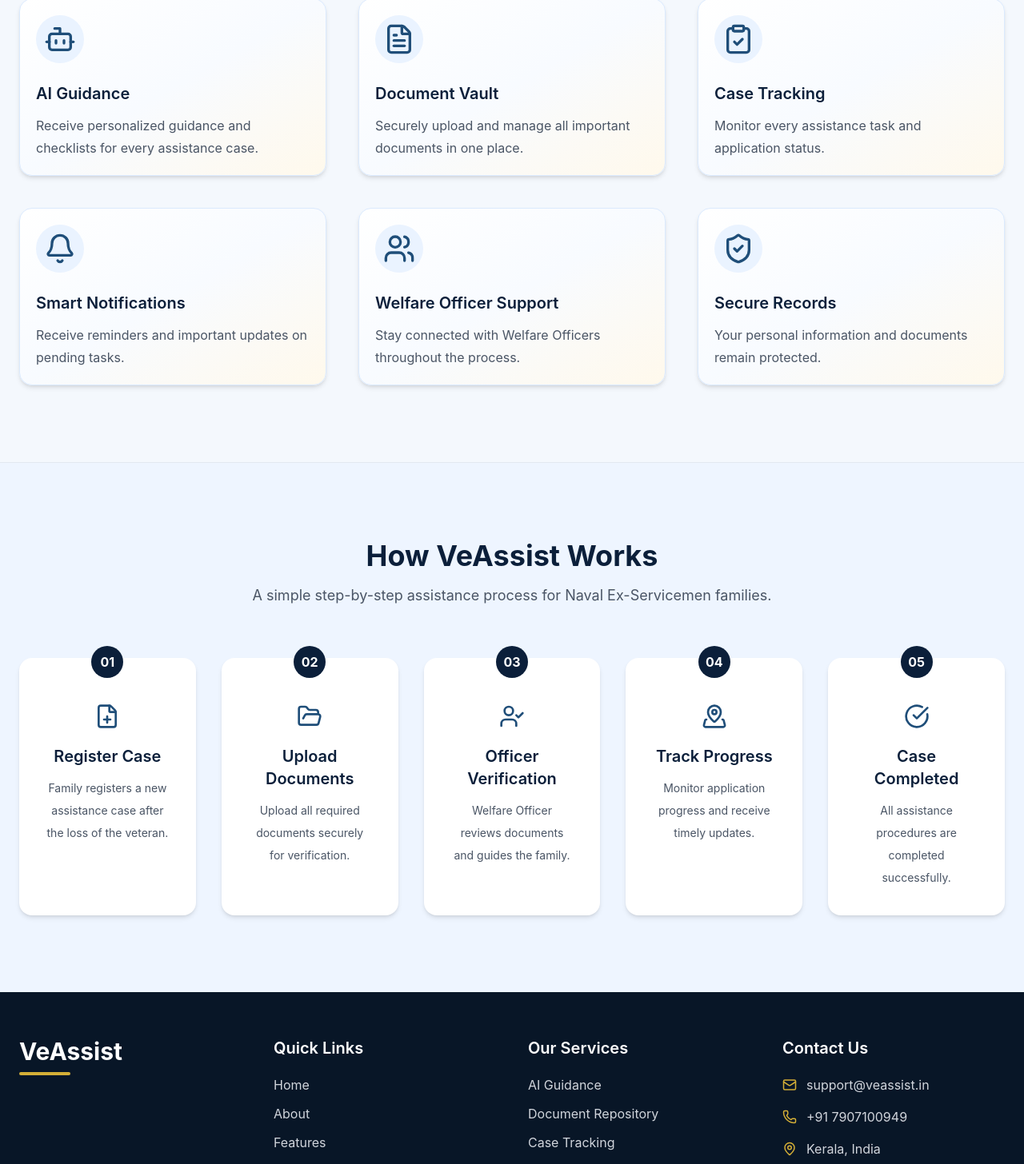
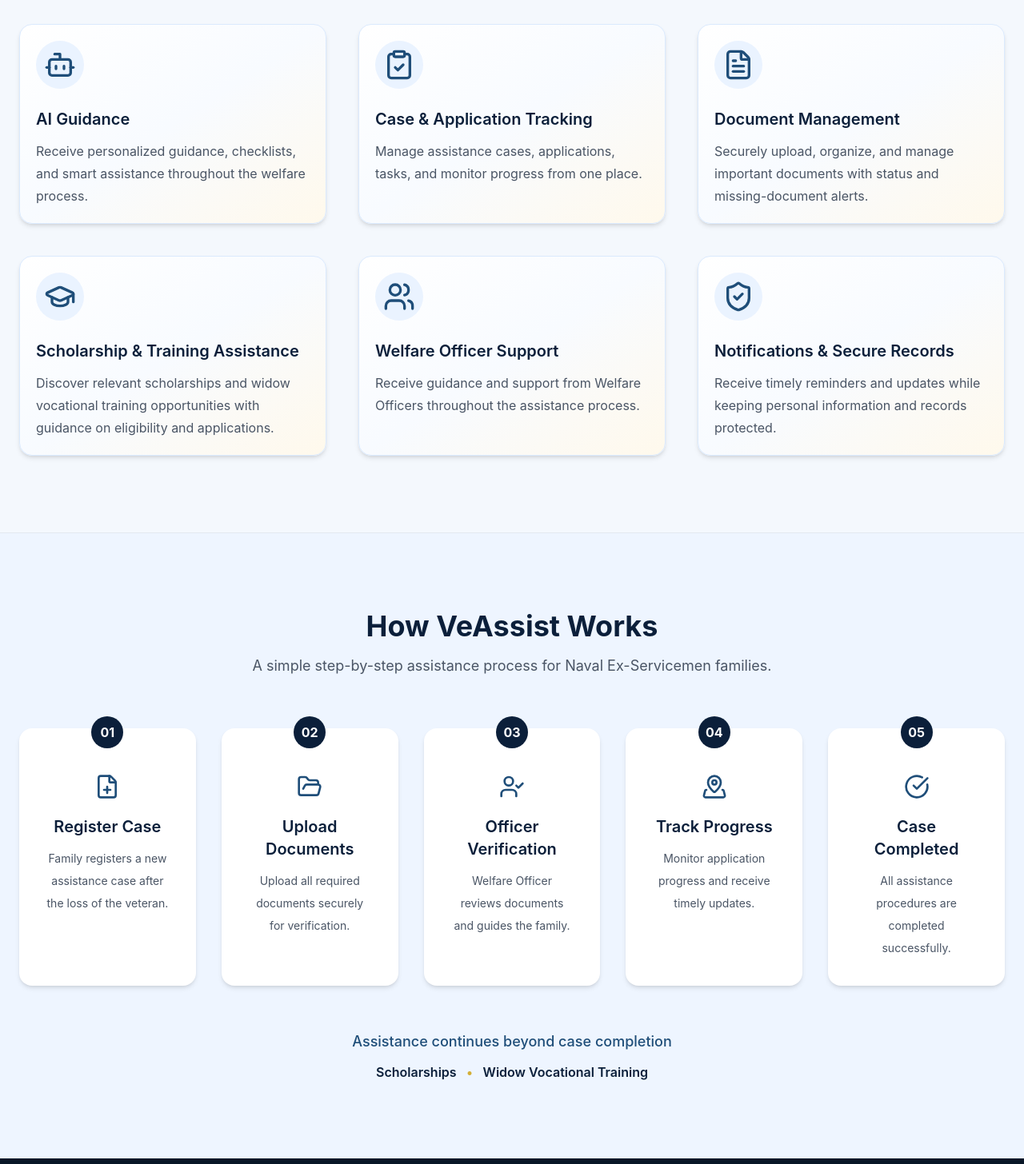
Before and after one commit to AnaghaAjidev/VeAssist, a React (Vite) app in the folder client/: page / in a window 1280 px wide. Shown: the part 1864-3320 px from the top of the page at 80% size. Built offline with nearby package versions, Linux system fonts and the light colour scheme.

Commit message:
Updated homepage UI and About page

```diff
--- a/client/src/components/common/Footer.jsx
+++ b/client/src/components/common/Footer.jsx
@@ -53,13 +53,17 @@
             Our Services
           </h3>
 
-          <ul className="space-y-3">
+          <ul className="space-y-2">
 
             <li>AI Guidance</li>
 
             <li>Document Repository</li>
 
-            <li>Case Tracking</li>
+            <li>Case & Application Tracking</li>
+
+            <li>Scholarship Assistance</li>
+
+            <li>Widow Vocational Training</li>
 
             <li>Welfare Officer Support</li>
 
--- a/client/src/pages/public/AboutPage.jsx
+++ b/client/src/pages/public/AboutPage.jsx
@@ -73,21 +73,18 @@
                         </h2>
 
                         <p className="mt-8 text-lg text-gray-600 leading-8">
-
                             VeAssist is a web-based assistance platform developed to support
                             Naval Ex-Servicemen families in accessing welfare services with
-                            greater ease and confidence. It brings together guidance,
-                            document management, application tracking, and officer support
-                            into a single digital platform.
-
+                            greater ease and confidence. It brings together AI-guided
+                            assistance, document management, application tracking, and
+                            Welfare Officer support into a single digital platform.
                         </p>
 
                         <p className="mt-6 text-lg text-gray-600 leading-8">
-
-                            By simplifying complex procedures and providing a structured
-                            workflow, VeAssist helps families stay informed, organized,
-                            and connected throughout every stage of the assistance process.
-
+                            Beyond the initial assistance process, VeAssist also helps families
+                            discover relevant scholarship opportunities and widow vocational
+                            training assistance, providing guidance on eligibility, documents,
+                            and official application procedures.
                         </p>
 
                     </div>
@@ -176,12 +173,15 @@
 
                     <div className="space-y-10">
 
+                        {/* Objective 01 */}
                         <div className="flex gap-8">
                             <span className="text-5xl font-bold text-[#D4AF37]">01</span>
+
                             <div>
                                 <h3 className="text-2xl font-semibold text-[#0B1F3A]">
                                     Simplify Welfare Procedures
                                 </h3>
+
                                 <p className="text-gray-600 mt-2 leading-7">
                                     Make assistance procedures easier to understand through a structured digital platform.
                                 </p>
@@ -190,12 +190,15 @@
 
                         <hr className="border-slate-300" />
 
+                        {/* Objective 02 */}
                         <div className="flex gap-8">
                             <span className="text-5xl font-bold text-[#D4AF37]">02</span>
+
                             <div>
                                 <h3 className="text-2xl font-semibold text-[#0B1F3A]">
                                     Provide AI-Guided Assistance
                                 </h3>
+
                                 <p className="text-gray-600 mt-2 leading-7">
                                     Offer intelligent guidance and recommendations throughout every stage of the process.
                                 </p>
@@ -204,12 +207,15 @@
 
                         <hr className="border-slate-300" />
 
+                        {/* Objective 03 */}
                         <div className="flex gap-8">
                             <span className="text-5xl font-bold text-[#D4AF37]">03</span>
+
                             <div>
                                 <h3 className="text-2xl font-semibold text-[#0B1F3A]">
                                     Secure Document Management
                                 </h3>
+
                                 <p className="text-gray-600 mt-2 leading-7">
                                     Ensure important documents are safely stored, organized, and easily accessible.
                                 </p>
@@ -218,23 +224,43 @@
 
                         <hr className="border-slate-300" />
 
+                        {/* Objective 04 */}
                         <div className="flex gap-8">
                             <span className="text-5xl font-bold text-[#D4AF37]">04</span>
+
                             <div>
                                 <h3 className="text-2xl font-semibold text-[#0B1F3A]">
                                     Improve Communication & Transparency
                                 </h3>
+
                                 <p className="text-gray-600 mt-2 leading-7">
                                     Keep families informed with timely updates and transparent progress tracking.
                                 </p>
                             </div>
                         </div>
 
+                        <hr className="border-slate-300" />
+
+                        {/* Objective 05 */}
+                        <div className="flex gap-8">
+                            <span className="text-5xl font-bold text-[#D4AF37]">05</span>
+
+                            <div>
+                                <h3 className="text-2xl font-semibold text-[#0B1F3A]">
+                                    Extend Assistance Beyond Initial Procedures
+                                </h3>
+
+                                <p className="text-gray-600 mt-2 leading-7">
+                                    Help families discover relevant scholarships and widow vocational
+                                    training opportunities with clear guidance throughout the application process.
+                                </p>
+                            </div>
                         </div>
 
                     </div>
+                </div>
+            </section>
 
-            </section>
             {/* Who Can Use VeAssist */}
             <section className="py-24 bg-gradient-to-r from-[#0B1F3A] via-[#163A63] to-[#1F4E79]">
 
@@ -336,6 +362,7 @@
                             "Node.js",
                             "Express.js",
                             "MongoDB Atlas",
+                            "Cloudinary",
                             "JWT",
                             "Git",
                             "GitHub",
--- a/client/src/pages/public/HomePage.jsx
+++ b/client/src/pages/public/HomePage.jsx
@@ -1,7 +1,7 @@
 import Navbar from "../../components/common/Navbar";
 import heroImage from "../../assets/hero-image.png";
 import {
-    Bot, FileText, ClipboardCheck, Bell, Users, ShieldCheck,
+    Bot, FileText, ClipboardCheck, Bell, Users, ShieldCheck, GraduationCap,
     FilePlus, FolderOpen, UserCheck, MapPinned, CircleCheckBig
 } from "lucide-react";
 import Footer from "../../components/common/Footer";
@@ -14,32 +14,38 @@
         {
             icon: <Bot size={40} />,
             title: "AI Guidance",
-            description: "Receive personalized guidance and checklists for every assistance case.",
+            description:
+                "Receive personalized guidance, checklists, and smart assistance throughout the welfare process.",
+        },
+        {
+            icon: <ClipboardCheck size={40} />,
+            title: "Case & Application Tracking",
+            description:
+                "Manage assistance cases, applications, tasks, and monitor progress from one place.",
         },
         {
             icon: <FileText size={40} />,
-            title: "Document Vault",
-            description: "Securely upload and manage all important documents in one place.",
+            title: "Document Management",
+            description:
+                "Securely upload, organize, and manage important documents with status and missing-document alerts.",
         },
         {
-            icon: <ClipboardCheck size={40} />,
-            title: "Case Tracking",
-            description: "Monitor every assistance task and application status.",
-        },
-        {
-            icon: <Bell size={40} />,
-            title: "Smart Notifications",
-            description: "Receive reminders and important updates on pending tasks.",
+            icon: <GraduationCap size={40} />,
+            title: "Scholarship & Training Assistance",
+            description:
+                "Discover relevant scholarships and widow vocational training opportunities with guidance on eligibility and applications.",
         },
         {
             icon: <Users size={40} />,
             title: "Welfare Officer Support",
-            description: "Stay connected with Welfare Officers throughout the process.",
+            description:
+                "Receive guidance and support from Welfare Officers throughout the assistance process.",
         },
         {
             icon: <ShieldCheck size={40} />,
-            title: "Secure Records",
-            description: "Your personal information and documents remain protected.",
+            title: "Notifications & Secure Records",
+            description:
+                "Receive timely reminders and updates while keeping personal information and records protected.",
         },
     ];
 
@@ -186,8 +192,9 @@
 
                                 VeAssist was created to simplify this journey by providing
                                 families with clear guidance, organized documentation,
-                                and continuous support—helping them focus on what truly
-                                matters while ensuring no important step is missed.
+                                application tracking, and continuous assistance—including
+                                access to relevant scholarships and widow vocational training
+                                opportunities.
                             </p>
 
                             {/* Statistics */}
@@ -309,10 +316,34 @@
                     </p>
 
                 </div>
+
             ))}
 
         </div>
+
+        {/* Continued Assistance */}
+        <div className="mt-14 text-center">
+
+            <p className="text-[#1F4E79] text-lg font-medium">
+                Assistance continues beyond case completion
+            </p>
+
+            <div className="flex items-center justify-center gap-3 mt-3">
+                <span className="text-[#0B1F3A] font-semibold">
+                    Scholarships
+                </span>
+
+                <span className="text-[#D4AF37]">•</span>
+
+                <span className="text-[#0B1F3A] font-semibold">
+                    Widow Vocational Training
+                </span>
             </div>
+
+        </div>
+
+    </div>
+
 </section>
 
             <Footer id="contact" />
```
Also changed, not shown: 1 other file (tests, documents, lock files or other folders). Lines whose indentation alone changed are shown as unchanged.
